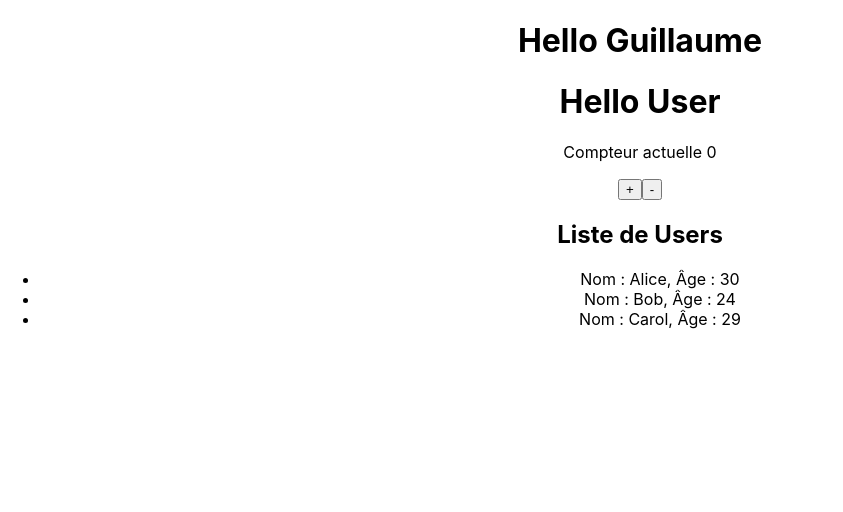
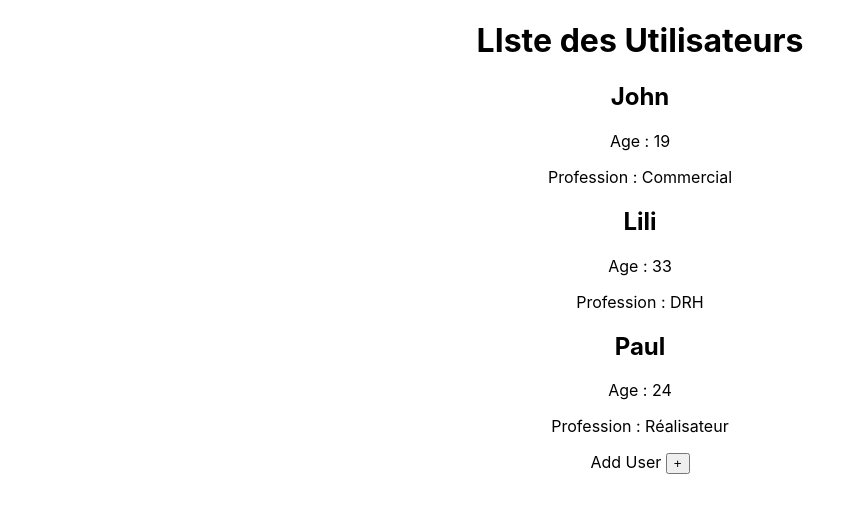
Before and after one commit to Guillaume1804/React_1, a React (Create React App) app: page / in a window 1280 px wide. Shown: the top 512 px of the page, without its empty margins (0-843 px from the left). Built offline with nearby package versions, Linux system fonts and the light colour scheme.

Commit message:
commit aprés fin de l'ajout d'un formulaire, reste à implémenter la fonction qui ajouteras un nouvel utilisateur dans la liste principal

```diff
--- a/src/App.js
+++ /dev/null
@@ -1,18 +0,0 @@
-import './App.css';
-import React from 'react';
-import WelcomeMessage from './WelcomeMessage';
-import Counter from './count';
-import ShowList from './list';
-
-function App() {
-  return (
-    <div className="App">
-      <WelcomeMessage name = "Guillaume"/>
-      <WelcomeMessage name = ""/>
-      <Counter />
-      <ShowList/>
-    </div>
-  );
-}
-
-export default App;
--- /dev/null
+++ b/src/App.jsx
@@ -0,0 +1,32 @@
+import './App.css';
+import React from 'react';
+import UserCard from './list'
+import Button from './btn';
+
+function App() {
+
+  const users = [
+    {name: "John", age: 19, profession: "Commercial",},
+    {name: "Lili", age: 33, profession: "DRH",},
+    {name: "Paul", age: 24, profession: "Réalisateur",},
+  ];
+
+  return (
+    <div className="App">
+      <h1>LIste des Utilisateurs</h1>
+      <div>
+        {users.map( (user, index) => (
+          <UserCard
+            key={index}
+            name={user.name}
+            age={user.age}
+            profession={user.profession}
+          />
+        ))}
+      </div>
+      <Button/>
+    </div>
+  );
+}
+
+export default App;
--- /dev/null
+++ b/src/btn.jsx
@@ -0,0 +1,21 @@
+import { useState } from "react";
+import AddForm from "./form";
+
+function Button() {
+    const [showForm, setShowForm] = useState(false);
+
+    const clicked = () => {
+        setShowForm(!showForm);
+    }
+
+    const symbole = showForm ? "-" : "+";
+
+    return (
+        <div>
+            <p>Add User <button onClick={clicked}>{symbole}</button></p>
+            {showForm && <AddForm/>}
+        </div>
+    )
+}
+
+export default Button;
--- /dev/null
+++ b/src/form.jsx
@@ -0,0 +1,25 @@
+import AddInput from "./input";
+
+// TODO Faire fonction permettant d'enregitrer un nouveau USER
+
+function AddForm() {
+    const logi = (e) => {
+        e.preventDefault();
+    }
+
+    return (
+        <div>
+            <form action="submit">
+                <AddInput type="text" name="nom" id="IdName" />
+                <br />
+                <AddInput type="number" name="age" id="IdAge" />
+                <br />
+                <AddInput type="text" name="profession" id="IdProfession" />
+                <br />
+                <button type="submit" onClick={logi}>Ajouter</button>
+            </form>
+        </div>
+    )
+}
+
+export default AddForm;
--- /dev/null
+++ b/src/input.jsx
@@ -0,0 +1,19 @@
+import { useState } from "react";
+
+function AddInput(props) {
+    const [InputValue, setInputValue]= useState("");
+
+    const changeValue = (e) => {
+        setInputValue(e.target.value)
+    }
+
+    return (
+        <div>
+            <label htmlFor={props.id}>Votre {props.name}</label>
+            <input type={props.type} name={props.name} id={props.id} value={InputValue} onChange={changeValue}/>
+            <br />
+        </div>
+    )
+}
+
+export default AddInput;
--- a/src/list.jsx
+++ b/src/list.jsx
@@ -1,22 +1,11 @@
-function ShowList() {
-    const users = [
-        { id: 1, name: 'Alice', age: 30 },
-        { id: 2, name: 'Bob', age: 24 },
-        { id: 3, name: 'Carol', age: 29 },
-    ];
-
+function UserCard({name, age, profession}) {
     return (
         <div>
-            <h2>Liste de Users</h2>
-            <ul>
-                {users.map((user) => (
-                    <li key={user.id}>
-                        Nom : {user.name}, Âge : {user.age}
-                    </li>
-                ))}
-            </ul>
+            <h2>{name}</h2>
+            <p>Age : {age}</p>
+            <p>Profession : {profession}</p>
         </div>
     );
 };
 
-export default ShowList;
+export default UserCard;
```
Also changed, not shown: src/AddUser.jsx (added, +7 -0 lines), 1 other file (tests, documents, lock files or other folders).
